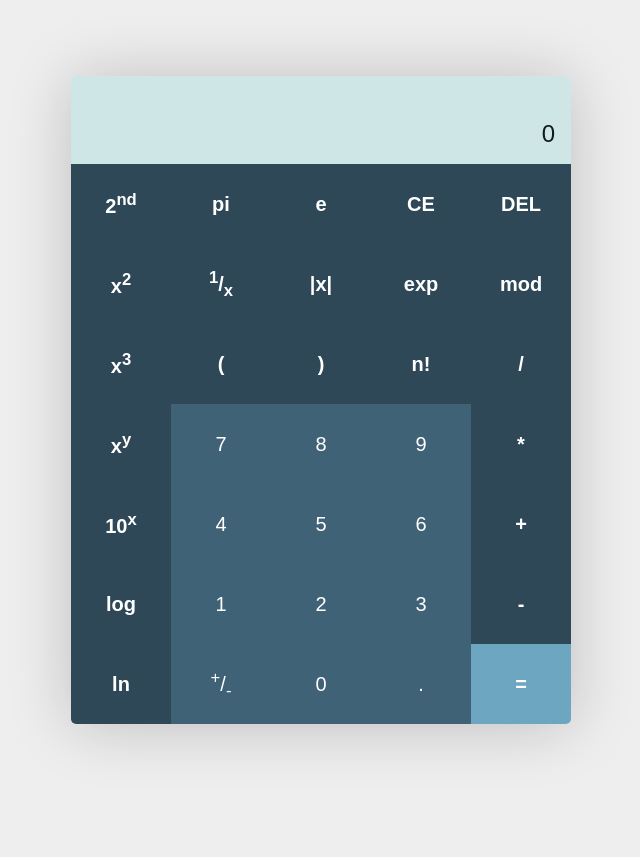
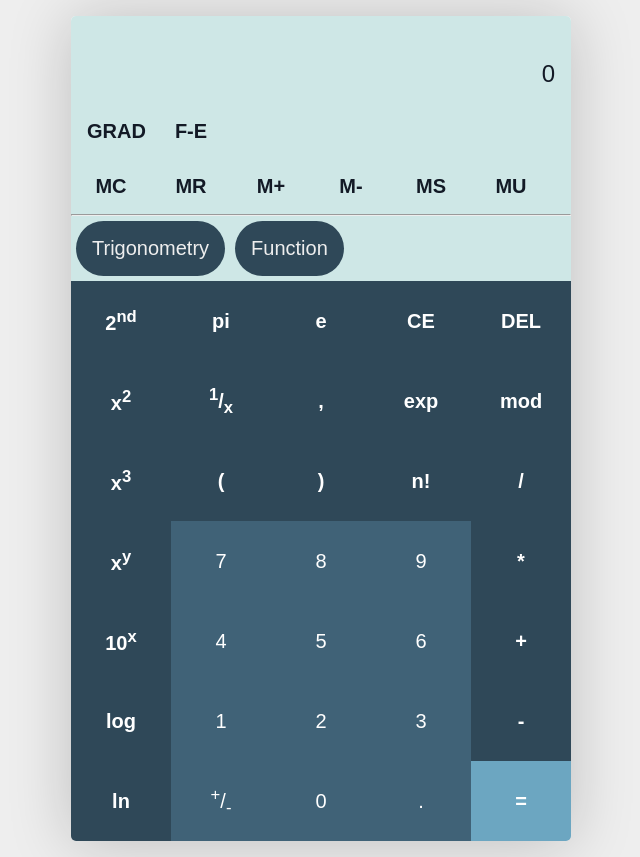
Before and after one commit to AchintyaNigam/SciCalc, a React (Create React App) app: page / in a window 1280 px wide. Shown: the whole page, without its empty margins (319-959 px from the left). Before the commit the page ends 800 px from the top, so only its background shows below. Built offline with nearby package versions, Linux system fonts and the light colour scheme; the HTML template or start-up script is replaced by a standard one.

Commit message:
More UI functionality added

```diff
--- a/src/App.js
+++ b/src/App.js
@@ -1,10 +1,13 @@
 import { useState } from 'react';
 import * as math from "mathjs";
+
+
 
 function App() {
 
   const [calc, setCalc] = useState("");
   const [result, setResult] = useState("");
+  const [second_press, setSecond_press] = useState(false);
   const [customVariables, setCustomVariables] = useState({});
   const [mode, setMode] = useState("rad");
   const [memory, setMemory] = useState("");
@@ -14,7 +17,7 @@ function App() {
 
   const updateCalc = (value) => {
     // Check if the value is an operator
-    if (ops.includes(value) && value != '-') {
+    if (ops.includes(value) && value !== '-') {
       // Check if the result is empty or ends with an operator
       if (result === "" || ops.includes(result.slice(-1))) {
         return;
@@ -65,8 +68,11 @@ function App() {
           ...customVariables,
           pi: Math.PI,
           e: Math.E,
-          // Add factorial function
-          fact: math.factorial,
+          ln: math.log, // Natural logarithm
+          log10: math.log10,
+          logBaseY: (x, y) => math.log(x) / math.log(y),
+          cbrt: (x)=>math.cbrt(x),
+          fact: (x)=>math.factorial(x),
           sin: mode === "rad" ? Math.sin : math.sin,
           cos: mode === "rad" ? Math.cos : math.cos,
           tan: mode === "rad" ? Math.tan : math.tan,
@@ -79,23 +85,16 @@ function App() {
       else
       {
         const result_temp = math.evaluate(calc, allVariables);
-        if (typeof result_temp === "number" && !isNaN(result))
-        {
-          setResult(Number(result).toFixed(4));
-        }
-        else
-        {
-          setResult("Error: Invalid expression");
-        }
+        setResult(result_temp.toString());
       }
 
 
+      /*setResult(eval(calc).toString());*/
   } catch (error) {
       setResult("Error: Invalid expression");
   }
 
 
-    setResult(eval(calc).toString());
 
   }
 
@@ -106,8 +105,14 @@ function App() {
   }
 
   const deleteLast = () => {
+
     if(result === '')
     {
+      return;
+    }
+    else if (result === "Error: Invalid expression")
+    {
+      setResult("");
       return;
     }
 
@@ -119,16 +124,49 @@ function App() {
 
   const negate = () =>
   {
-    /*
-    if(
-      result === '' ||
-      ops.includes(result.slice(-1))
-    )
+
+    var temp = result;
+    var temp1 = (-1*result);
+    if(!isNaN(temp1))
     {
-      return;
-    }*/
-    setCalc((-1*result).toString());
-    setResult((-1*result).toString());
+      temp = temp1;
+    }
+
+    setCalc((temp).toString());
+    setResult((temp).toString());
+  }
+
+  const second = () =>
+  {
+    setSecond_press(!second_press)
+  }
+
+  const changing_operators = () =>
+  {
+    const operators_changing = [];
+    if(!second_press)
+    {
+      operators_changing.push(
+        <button onClick={()=>updateCalc('^2')}>x<sup>2</sup></button>,
+        <button onClick={()=>updateCalc('^3')}>x<sup>3</sup></button>,
+        <button onClick={()=>updateCalc('^')}>x<sup>y</sup></button>,
+        <button onClick={()=>updateCalc('10^')}>10<sup>x</sup></button>,
+        <button onClick={()=>updateCalc('log10(')}>log</button>,
+        <button onClick={()=>updateCalc('ln(')}>ln</button>,
+      );
+    }
+    else
+    {
+      operators_changing.push(
+        <button onClick={()=>updateCalc('^3')}>x<sup>3</sup></button>,
+        <button onClick={()=>updateCalc('cbrt(')}>cbrt(x)</button>,
+        <button onClick={()=>updateCalc('^(1/')}>yrt(x)</button>,
+        <button onClick={()=>updateCalc('2^')}>2<sup>x</sup></button>,
+        <button onClick={()=>updateCalc('logBaseY(')}>log<sub>y</sub>x</button>,
+        <button onClick={()=>updateCalc('e^')}>e<sup>x</sup></button>,
+      );
+    }
+    return operators_changing;
   }
 
   return (
@@ -139,33 +177,47 @@ function App() {
           <br /> &nbsp;
           {result || "0"}
         </div>
+        <div className='extra_buttons'>
+          <button>GRAD</button>
+          <button>F-E</button>
+
+        </div>
+        <div className='memory_buttons'>
+          <button>MC</button>
+          <button>MR</button>
+          <button>M+</button>
+          <button>M-</button>
+          <button>MS</button>
+          <button>MU</button>
+
+        </div>
+        <div className='trigoNfunc'>
+          <hr></hr>
+          <button>Trigonometry</button>
+          <button>Function</button>
+        </div>
         <div className='non-changing-buttons'>
-          <button>2<sup>nd</sup></button>
-          <button>pi</button>
-          <button>e</button>
+          <button onClick={second} id={second_press ? 'second_pressed' : 'second_notpressed'}>2<sup>nd</sup></button>
+          <button onClick={()=>updateCalc('pi')}>pi</button>
+          <button onClick={()=>updateCalc('e')}>e</button>
           <button onClick={clear}>CE</button>
           <button onClick={deleteLast}>DEL</button>
         </div>
 
         <div className='buttons_container'>
           <div className='scientific_operators'>
-            <button>x<sup>2</sup></button>
-            <button>x<sup>3</sup></button>
-            <button>x<sup>y</sup></button>
-            <button>10<sup>x</sup></button>
-            <button>log</button>
-            <button>ln</button>
+            {changing_operators()}
 
           </div>
           <div className='buttons_container_child'>
 
             <div className='secondary_buttons'>
-              <button><sup>1</sup>/<sub>x</sub></button>
-              <button>|x|</button>
+              <button onClick={()=>updateCalc('^-1')}><sup>1</sup>/<sub>x</sub></button>
+              <button onClick={()=>updateCalc(',')}>,</button>
               <button>exp</button>
-              <button>(</button>
-              <button>)</button>
-              <button>n!</button>
+              <button onClick={()=>updateCalc('(')}>(</button>
+              <button onClick={()=>updateCalc(')')}>)</button>
+              <button onClick={()=>updateCalc('fact(')}>n!</button>
             </div>
 
             <div className="digits">
@@ -178,7 +230,7 @@ function App() {
 
 
           <div className="operators">
-            <button>mod</button>
+            <button onClick={()=>updateCalc('%')}>mod</button>
             <button onClick={()=>updateCalc('/')}>/</button>
             <button onClick={()=>updateCalc('*')}>*</button>
             <button onClick={()=>updateCalc('+')}>+</button>
--- a/src/index.css
+++ b/src/index.css
@@ -47,6 +47,44 @@ body{
   font-size: 24px;
   font-weight: 300;
 }
+
+.extra_buttons{
+  background-color: var(--display);
+}
+
+.extra_buttons button{
+  width: var(--button-width);
+  font-weight: var(--fweight);
+  color: var(--dark);
+  background-color: var(--display);
+}
+
+.memory_buttons{
+  display: grid;
+  grid-template-columns: repeat(6, var(--button-width));
+  background-color: var(--display);
+}
+.memory_buttons button{
+  width: 100%;
+  font-weight: var(--fweight);
+  color: var(--dark);
+  background-color: var(--display);
+}
+
+.trigoNfunc{
+
+  background-color: var(--display);
+}
+
+.trigoNfunc button
+{
+  margin: 1%;
+  background-color: var(--primary);
+  border-radius: 200px;
+  color: var(--light);
+}
+
+
 
 .buttons_container{
   display: flex;
@@ -148,3 +186,14 @@ button:hover{
 #equalto{
   background-color: var(--secondary);
 }
+
+#second_not_pressed{
+  width: 100%;
+  font-weight: var(--fweight);
+  background-color: var(--primary);
+}
+#second_pressed{
+  width: 100%;
+  font-weight: var(--fweight);
+  background-color: var(--secondary);
+}
```
